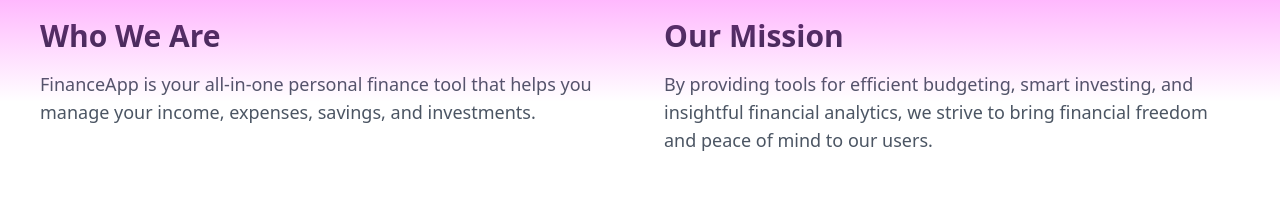
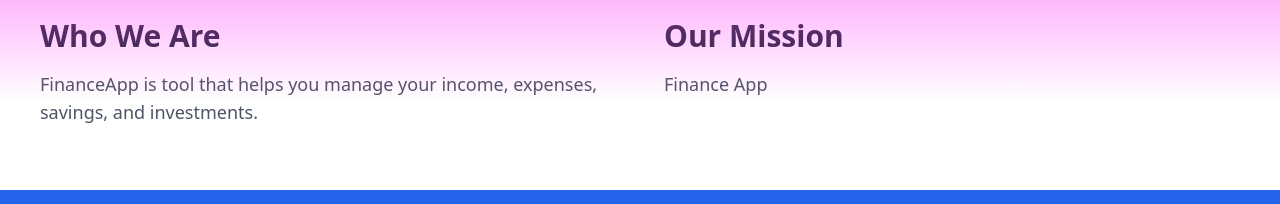
Before and after one commit to Ershivnandan/finance-app, a React (Vite) app: page /about in a window 1280 px wide. Shown: the part 370-574 px from the top of the page. Built offline with nearby package versions, Linux system fonts and the light colour scheme; no server answers.

Commit message:
minor change

```diff
--- a/src/components/about/About.jsx
+++ b/src/components/about/About.jsx
@@ -23,8 +23,7 @@
                 Who We Are
               </h2>
               <p className="mt-4 text-lg text-gray-600">
-                FinanceApp is your all-in-one personal finance tool that helps
-                you manage your income, expenses, savings, and investments.
+                FinanceApp is tool that helps you manage your income, expenses, savings, and investments.
               </p>
             </div>
             <div>
@@ -32,9 +31,7 @@
                 Our Mission
               </h2>
               <p className="mt-4 text-lg text-gray-600">
-                By providing tools for efficient budgeting, smart investing, and
-                insightful financial analytics, we strive to bring financial
-                freedom and peace of mind to our users.
+                Finance App
               </p>
             </div>
           </div>
```
